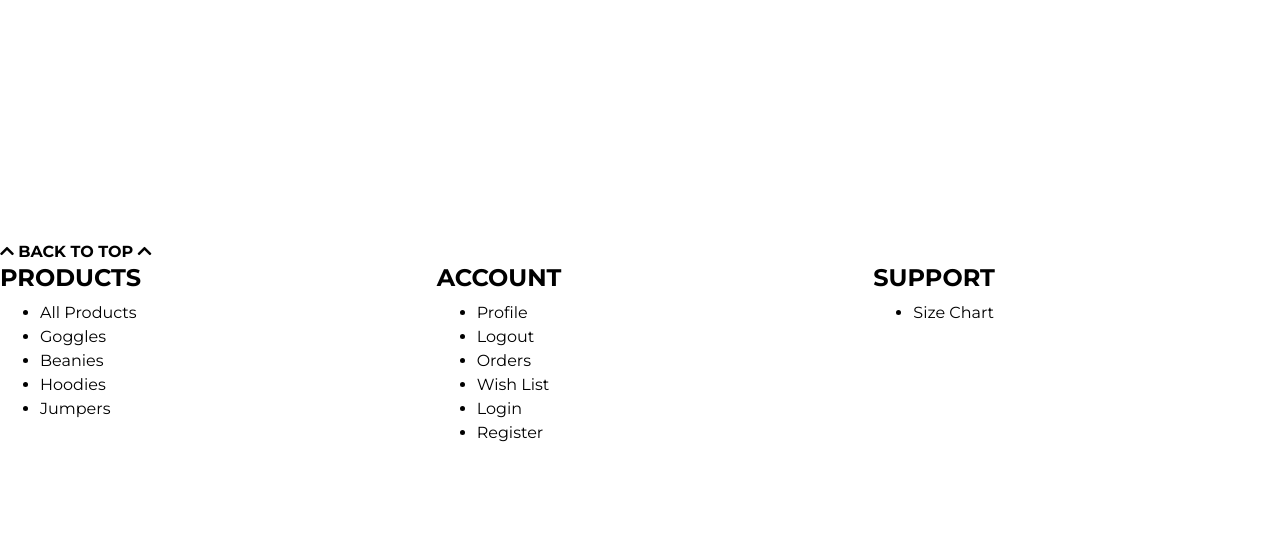
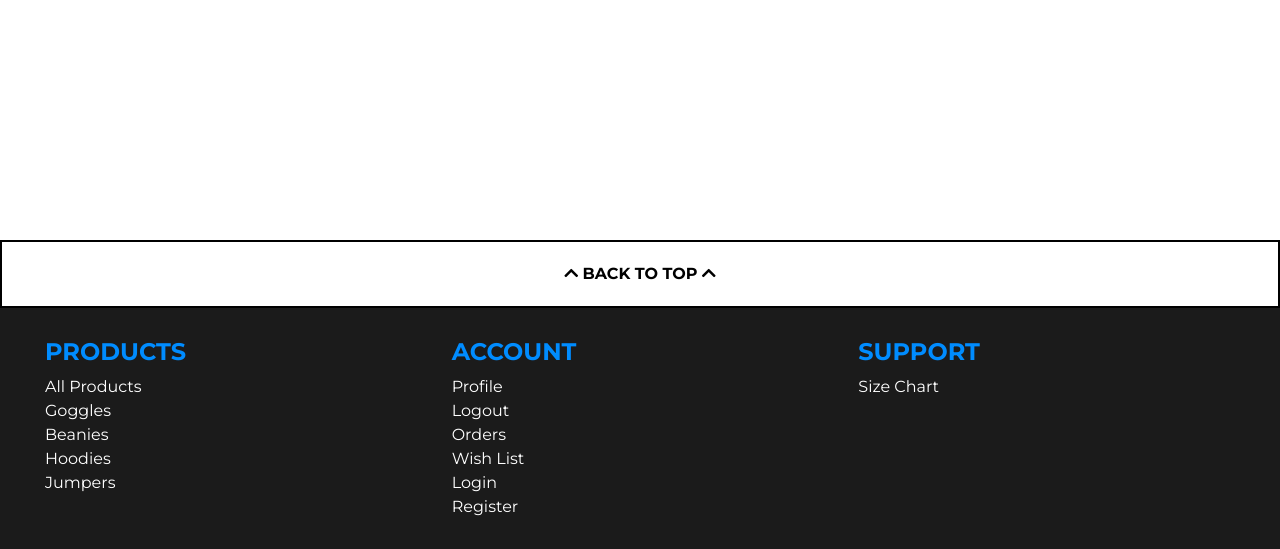
Before and after one commit to LiamDHall/XRYO, a Django app: page / in a window 1280 px wide. Shown: the part 560-1109 px from the top of the page. Before the commit the page ends 1002 px from the top, so only its background shows below. Run offline with Django 3.2, Linux system fonts and the light colour scheme; some libraries are stand-ins or nearby versions.

Commit message:
Style site footer

```diff
--- a/xryo/static/css/base.css
+++ b/xryo/static/css/base.css
@@ -342,3 +342,51 @@ button:focus {
         font-size: 0.8rem;
     }
 }
+
+/*------------------------------------------------------Footer--*/
+.footer {
+    background-color: #1b1b1b;
+    color: white;
+    width: 100%;
+}
+
+.footer .row {
+    padding: 30px;
+    width: 100%;
+    margin: 0;
+}
+
+.footer__back-to-top {
+    display: inline-block;
+    text-align: center;
+    color: black;
+    background-color: white;
+    width: 100%;
+    padding: 20px 0 !important;
+    border: 2px solid black;
+}
+
+.footer__back-to-top:hover {
+    color: var(--primary-cta);
+}
+
+.footer__title {
+    color: var(--primary-cta);
+}
+
+.footer__list {
+    list-style-type: none;
+    padding: 0;
+    text-align: left;
+}
+
+/*------------------------------------------------------Footer Mobile & Responsive--*/
+@media screen and (max-width: 1024px) {
+    .footer__list {
+        font-size: 1.75rem;
+    }
+
+    .footer__list li {
+        margin-top: 16px;
+    }
+}
```
